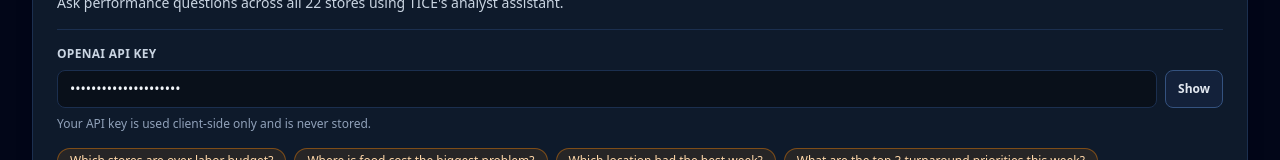
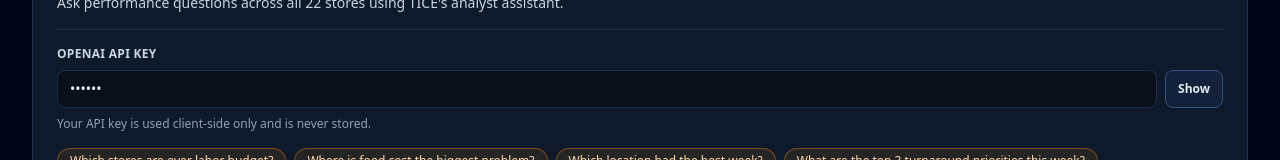
Before and after one commit to Robylongo/Personal-Video-Game-Backlog-maker, a React (Vite) app in the folder tice-hub/: page / in a window 1280 px wide. Both pictures are taken after a click on the button "AI Analyst". Shown: the part 265-425 px from the top of the page. Built offline with nearby package versions, Linux system fonts and the light colour scheme.

Commit message:
Set AI analyst key field default to sk placeholder

```diff
--- a/tice-hub/src/components/AIAnalyst.jsx
+++ b/tice-hub/src/components/AIAnalyst.jsx
@@ -12,7 +12,7 @@ const suggestedQuestions = [
 ]
 
 function AIAnalyst() {
-  const [apiKey, setApiKey] = useState('[paste your key here]')
+  const [apiKey, setApiKey] = useState('sk-...')
   const [question, setQuestion] = useState('')
   const [showApiKey, setShowApiKey] = useState(false)
   const [isLoading, setIsLoading] = useState(false)
```
